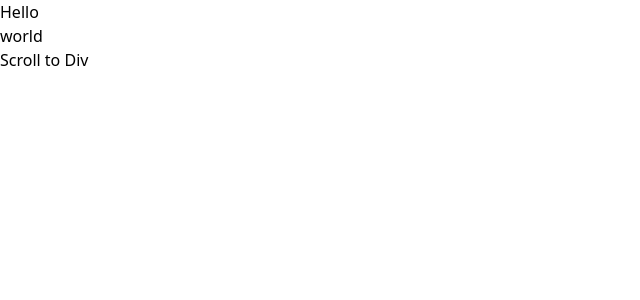
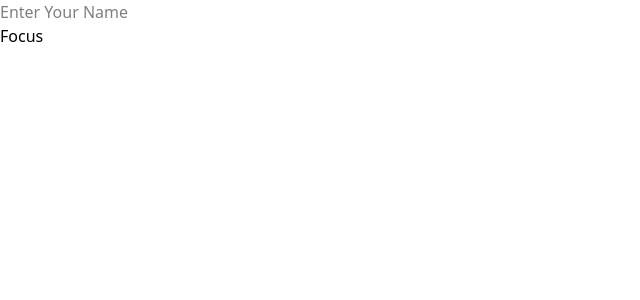
Before and after one commit to Sheikh-Farid77/react-next, a React (Vite) app: page / in a window 1280 px wide. Shown: the top 300 px of the page, without its empty margins (0-640 px from the left). Built offline with nearby package versions, Linux system fonts and the light colour scheme.

Commit message:
complete 4.4

```diff
--- a/src/App.jsx
+++ b/src/App.jsx
@@ -1,17 +1,18 @@
 import { useRef } from "react";
+import MyInput from "./components/Escape Hatches/MyInput";
 
 function App() {
   const myRef = useRef(null);
 
-  const handleScroll = ()=>{
-    myRef.current.textContent = 'Hello React'
-  }
+  const handleFocus = () => {
+    myRef.current.focus();
+  };
+
   return (
     <>
-      <div className="h-[3000px]">
-        <div className="w-10" ref={myRef}>Hello world</div>
-        <button className="mt-auto" onClick={handleScroll}>Scroll to Div</button>
-      </div>
+      <MyInput type="text" placeholder="Enter Your Name" ref={myRef} />
+      <br />
+      <button onClick={handleFocus}>Focus</button>
     </>
   );
 }
--- /dev/null
+++ b/src/components/Escape Hatches/MyInput.jsx
@@ -0,0 +1,16 @@
+import { forwardRef, useImperativeHandle, useRef } from "react";
+
+const MyInput = function MyInput(props, ref) {
+  const myRef = useRef(null);
+
+  useImperativeHandle(ref, () => ({
+    focus() {
+      myRef.current.focus();
+    },
+  }));
+  return <input {...props} ref={myRef} />;
+};
+
+const forwardedMyInput = forwardRef(MyInput);
+
+export default forwardedMyInput;
```
